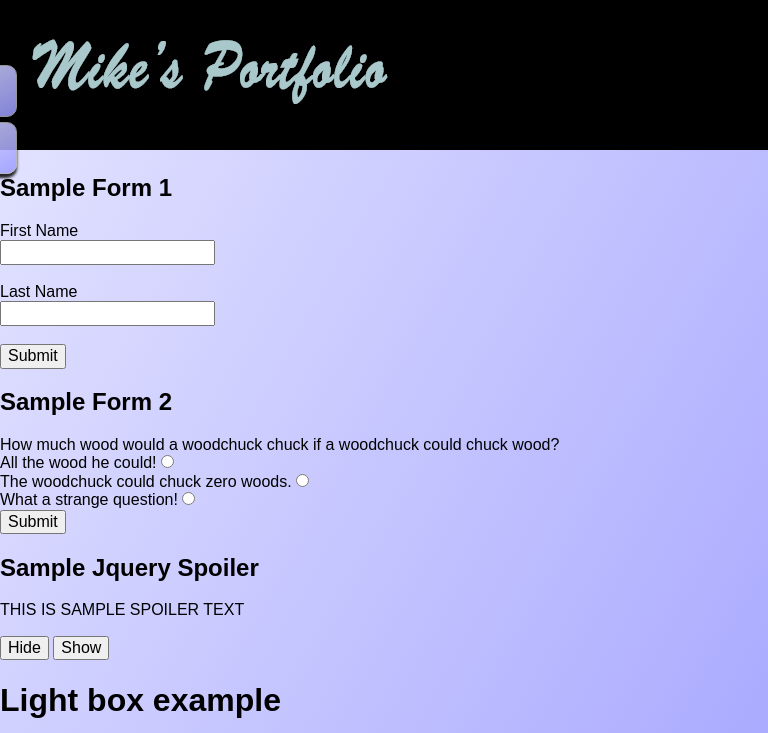
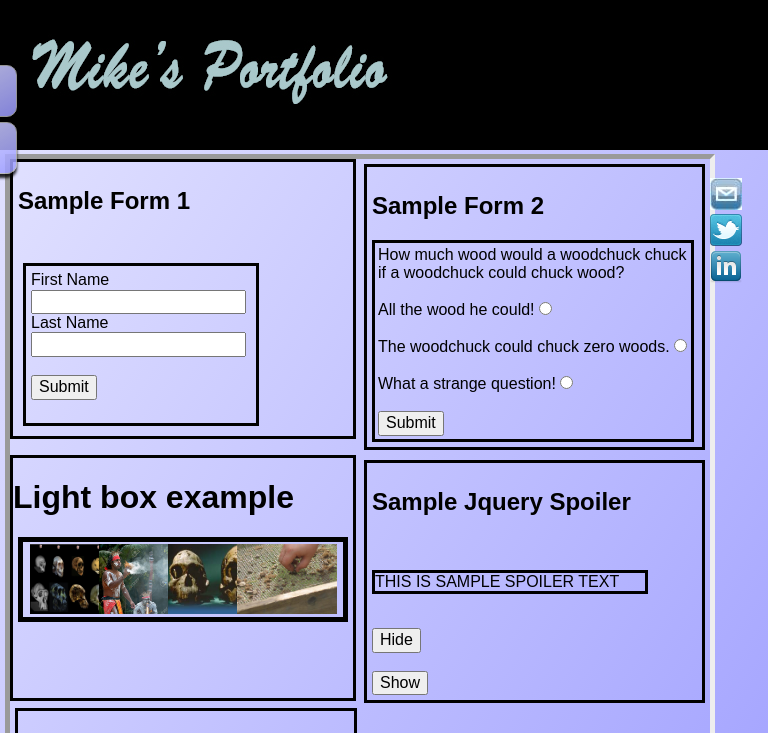
Before and after one commit to mrdeaton123/Code_Louisville_Project, a plain HTML site: page New Project Master/index.html in a window 768 px wide. Shown: the top 733 px of the page. Drawn offline with Linux system fonts and the light colour scheme.

Commit message:
styling mid resolution look nearly complete

```diff
--- a/New Project Master/css/styles.css
+++ b/New Project Master/css/styles.css
@@ -95,13 +95,13 @@ li a:link {
     border-style: inset;
     border-width: 5px;
     margin-left: 5px;
-    width: 425px;
+    width: 390px;
     height: auto;
   }
 
 .form {
   border-style: solid; !important
-  margin: 10px 5px 0px 5px;
+  margin: 10px 5px 10px 10px;
   padding: 5px;
   width: 370px;
   overflow: visible;
@@ -110,7 +110,7 @@ li a:link {
 #myForm {
   border-style: solid;
   border-width: 3px;
-  margin: 10px 5px 5px 0px;
+  margin: 10px 5px 5px 5px;
   padding: 5px;
   width: 345px;
 }
@@ -119,7 +119,7 @@ li a:link {
   border-style: solid; !important
   margin: 5px;
   padding: 5px;
-  width: 370px;
+  width: 367px;
   margin: 5px;
 }
 
@@ -128,63 +128,194 @@ li a:link {
   border-width: 5px;
   margin: 0px;
   padding: 3px;
-  width: 355px;
+  width: 350px;
 }
 
 
 #spoiler {
     border-style: solid;
-    width: 370px;
+    width: 367px;
     margin: 5px;
     padding: 5px;
 }
 
 .spoiler {
   border-style: solid;
-  width: 300px;
+  width: 270px;
 }
 
 #lightBox {
   list-style-type: none;
   border-style: solid;
   border-width: 3px;
-  width: 380px;
-  margin: 10px;
-  margin-left: 5px;
-
+  width: 383px;
+  /* margin: 10px;
+  margin-left: 5px; */
 }
 
 #lightBox ul {
   list-style-type: none;
   border-style: solid;
-  display: inline-flex;
-  vertical-align: middle;
-
+  display: block;
+  height: 75px;
 }
 
 #imageGallery {
   border-style: solid;
   border-width: 5px;
-  width: 350px;
+  margin-left: 5px;
+  width: 320px;
 }
 
 .imageBox {
   float: left;
-  vertical-align: middle;
+  margin-left: -35px;
+  padding: 2px;
 }
 
 #passBox {
   border-style: solid;
   border-width: 3px;
-  width: 380px;
+  width: 373px;
   margin: 10px 5px 10px 5px;
   padding: 3px;
 }
-
 }
 
-/* Styles page for screen sizes between 480 and 960 px */
-@media (min-width: 481px) and (max-width: 959px) {
+/* Styles page for screen sizes between 480 and 768 px */
+@media (min-width: 481px) and (max-width: 768px) {
 
-/* Styles page for screen sizes above 960px */
-@media (min-width: 960px) {
+  #wrapper {
+    border-style: inset;
+    border-width: 5px;
+    margin-left: 5px;
+    width: 700px;
+    height: auto;
+    display: inline-flex;
+  }
+
+  .form {
+    border-style: solid; !important
+    margin: 0px 5px 10px 10px;
+    padding: 5px;
+    width: 330px;
+    overflow: visible;
+    display: inline-block;
+    float: left;
+
+  }
+
+  #myForm {
+    border-style: solid;
+    border-width: 3px;
+    margin: 10px 5px 5px 5px;
+    padding: 5px;
+    width: 220px;
+  }
+
+  .secondForm {
+    border-style: solid; !important
+    margin: 5px;
+    padding: 5px;
+    width: 325px;
+    margin: 5px;
+    display: inline-block;
+    float: right;
+  }
+
+  .form2 {
+    border-style: solid; !important
+    border-width: 5px;
+    margin: 0px;
+    padding: 3px;
+    width: 310px;
+  }
+
+
+  #spoiler {
+      border-style: solid;
+      width: 325px;
+      margin: 5px;
+      padding: 5px;
+      float: right;
+  }
+
+  .spoiler {
+    border-style: solid;
+    width: 270px;
+  }
+
+  #lightBox {
+    list-style-type: none;
+    border-style: solid;
+    border-width: 3px;
+    width: 340px;
+    height: 240px;
+    /* margin: 10px;
+    margin-left: 5px; */
+    float: left;
+  }
+
+  #lightBox ul {
+    list-style-type: none;
+    border-style: solid;
+    display: block;
+    height: 75px;
+  }
+
+  #imageGallery {
+    border-style: solid;
+    border-width: 5px;
+    margin-left: 5px;
+    width: 280px;
+  }
+
+  .imageBox {
+    float: left;
+    margin-left: -35px;
+    padding: 2px;
+  }
+
+  #passBox {
+    border-style: solid;
+    border-width: 3px;
+    width: 330px;
+    height: 370px;
+    margin: 0px 5px 10px 5px;
+    padding: 3px;
+    float: left;
+  }
+
+  #footer {
+    display: inline-block;
+    position: absolute;
+  }
+}
+
+/* Styles page for screen sizes above 769px */
+@media (min-width: 769px) {
+
+  #wrapper {
+    border-style: inset;
+    border-width: 5px;
+    margin-left: 5px;
+    max-width: 1200px;
+    height: auto;
+  }
+
+  .form {
+    border-style: solid; !important
+    margin: 10px 5px 10px 10px;
+    padding: 5px;
+    width: 370px;
+    overflow: visible;
+  }
+
+  #myForm {
+    border-style: solid;
+    border-width: 3px;
+    margin: 10px 5px 5px 5px;
+    padding: 5px;
+    width: 345px;
+  }
+}
--- a/New Project Master/index.html
+++ b/New Project Master/index.html
@@ -40,12 +40,12 @@
 		<!-- Sample Forms Section -->
 			<div class="myForm">
 				 <form class="form" action="action_page.php" method="post">
-				  <h2>Sample Form 1</h2>
+				  <h2>Sample Form 1</h2><br>
           <div id="myForm">First Name<br>
-          <input type="text" name="firstname"><br><br>
+          <input type="text" name="firstname"><br>
           Last Name <br>
           <input type="text" name="lastname"><br><br>
-					<input type="submit" value="Submit"><br>
+					<input type="submit" value="Submit"><br><br>
         </form>
 		</div>
 
@@ -53,10 +53,10 @@
 			<h2>Sample Form 2</h2>
 				<div id="myForm2">
 			  <form class="form2" action="action_page.php" method="get">
-					How much wood would a woodchuck chuck if a woodchuck could chuck wood?<br>
-					All the wood he could! <input type="radio" name="answer1"><br>
-					The woodchuck could chuck zero woods. <input type="radio" name="answer2"><br>
-					What a strange question! <input type="radio" name="answer3"><br>
+					How much wood would a woodchuck chuck if a woodchuck could chuck wood?<br><br>
+					All the wood he could! <input type="radio" name="answer1"><br><br>
+					The woodchuck could chuck zero woods. <input type="radio" name="answer2"><br><br>
+					What a strange question! <input type="radio" name="answer3"><br><br>
 					<input type="submit" value="Submit"><br>
 				</form>
 			</div>
@@ -64,9 +64,9 @@
 
 <!-- Practice Spoiler section -->
 		<div id="spoiler">
-			<h2>Sample Jquery Spoiler</h2>
-			<p class="spoiler">THIS IS SAMPLE SPOILER TEXT</p>
-			<button id="hide">Hide</button>
+			<h2>Sample Jquery Spoiler</h2><br>
+			<p class="spoiler">THIS IS SAMPLE SPOILER TEXT</p><br>
+			<button id="hide">Hide</button><br><br>
 			<button id="show">Show</show>
 		</div>
 
@@ -74,10 +74,10 @@
 	<div id="lightBox">
 		<h1>Light box example</h1>
 			<ul id="imageGallery">
-				<li class="lightBox"><a href="img/evolution1.jpg" class="lightbox_trigger" width="500" height="350"><img src="img/evolution1.jpg" width="100" height="50" class="imageBox" alt="Sample Image"></a></li>
-				<li class="lightBox"><a href="img/fire_1.jpg" class="lightbox_trigger" width="500" height="350"><img src="img/fire_1.jpg" width="100" height="50" class="imageBox" alt="Sample Image"></a></li>
-				<li class="lightBox"><a href="img/skulls.jpg" class="lightbox_trigger" width="500" height="350"><img src="img/skulls.jpg" width="100" height="50" class="imageBox" alt="Sample Image"></a></li>
-				<li class="lightBox"><a href="img/screenpick.jpg" class="lightbox_trigger" width="500" height="350"><img src="img/screenpick.jpg" width="100" height="50" class="imageBox" alt="Sample Image"></a></li>
+				<li class="lightBox"><a href="img/evolution1.jpg" class="lightbox_trigger" width="500" height="350"><img src="img/evolution1.jpg" width="100" height="70" margin="10px" padding="3px" class="imageBox" alt="Sample Image"></a></li>
+				<li class="lightBox"><a href="img/fire_1.jpg" class="lightbox_trigger" width="500" height="350"><img src="img/fire_1.jpg" width="100" height="70"  margin="10px" padding="3px:" class="imageBox" alt="Sample Image"></a></li>
+				<li class="lightBox"><a href="img/skulls.jpg" class="lightbox_trigger" width="500" height="350"><img src="img/skulls.jpg" width="100" height="70"  margin="10px" padding="3px:" class="imageBox" alt="Sample Image"></a></li>
+				<li class="lightBox"><a href="img/screenpick.jpg" class="lightbox_trigger" width="500" height="350"><img src="img/screenpick.jpg" width="100"  margin="10px" padding="3px:" height="70" class="imageBox" alt="Sample Image"></a></li>
 			</ul>
 	</div>
 
```
